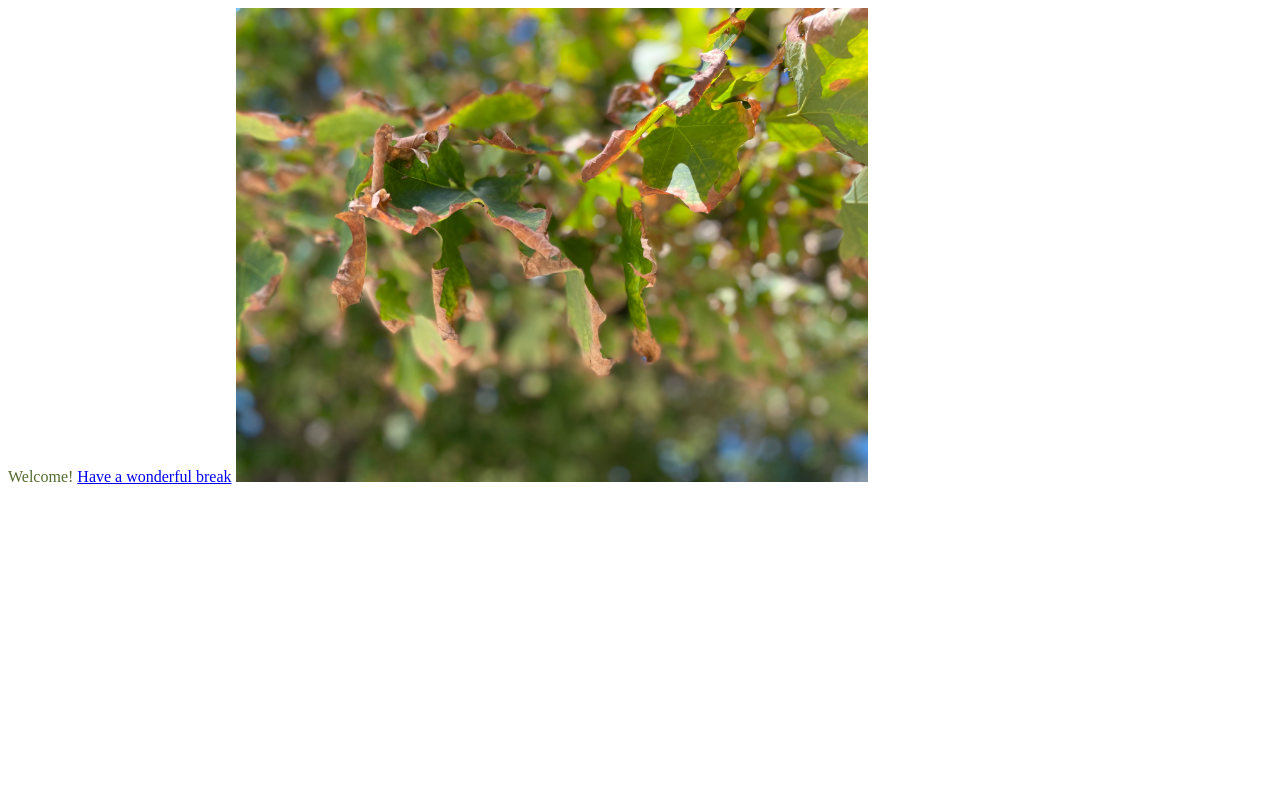
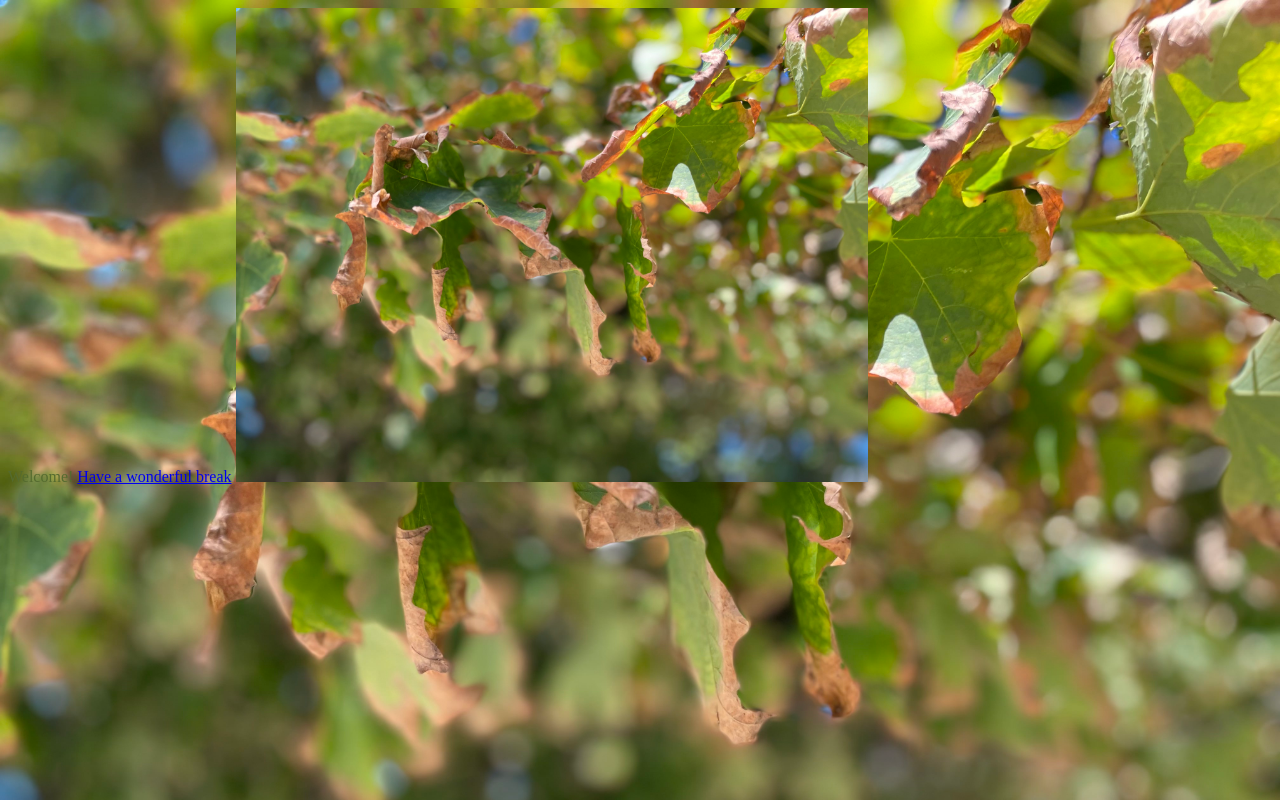
Before and after one commit to Linda-9/twine, a plain HTML site: page index.html in a window 1280 px wide. Drawn offline with Linux system fonts and the light colour scheme.

Commit message:
Update index.html

```diff
--- a/index.html
+++ b/index.html
@@ -3,6 +3,10 @@
   <style>
     Body{
       color:#556B2F;
+       background-image: url('https://linda-9.github.io/twine/image/leaf.jpg');
+       background-repeat: no-repeat;
+       background-attachment: fixed;
+       background-size: cover;
     }
   </style>
   </head>
```
